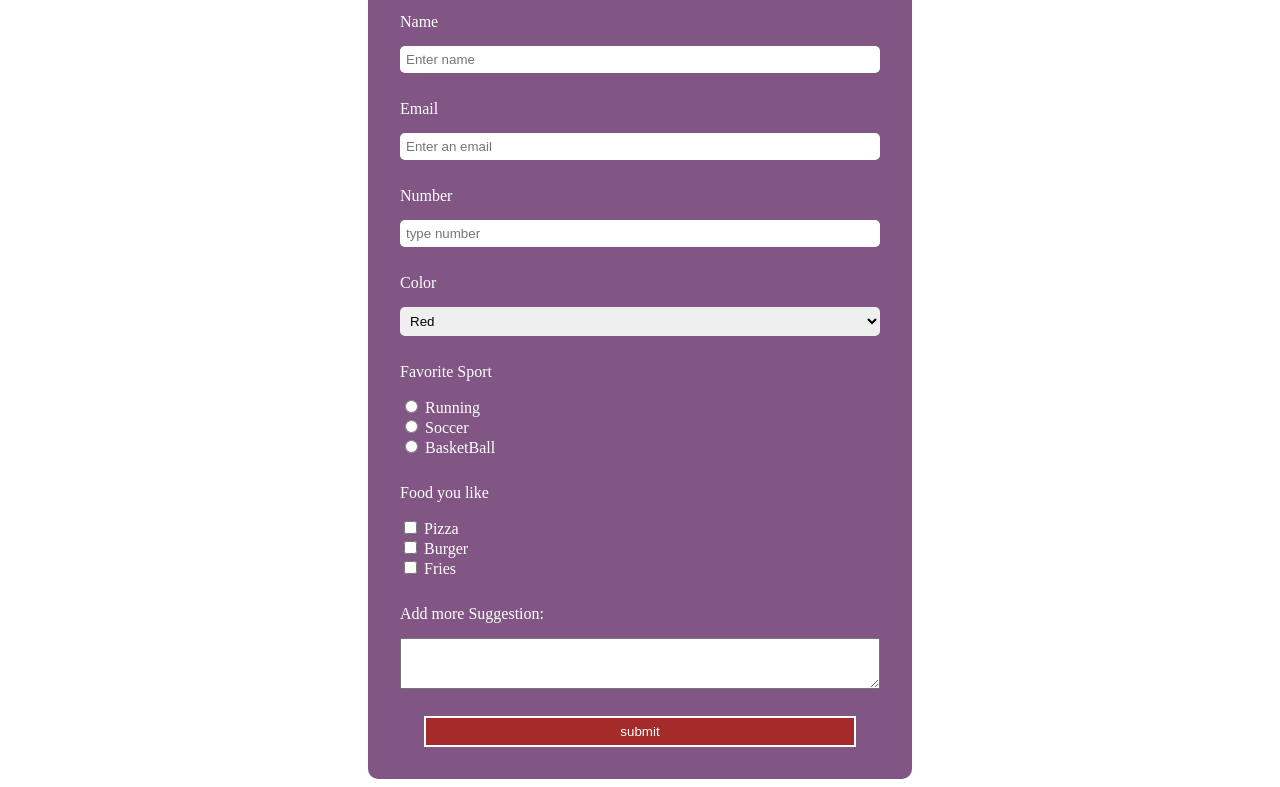
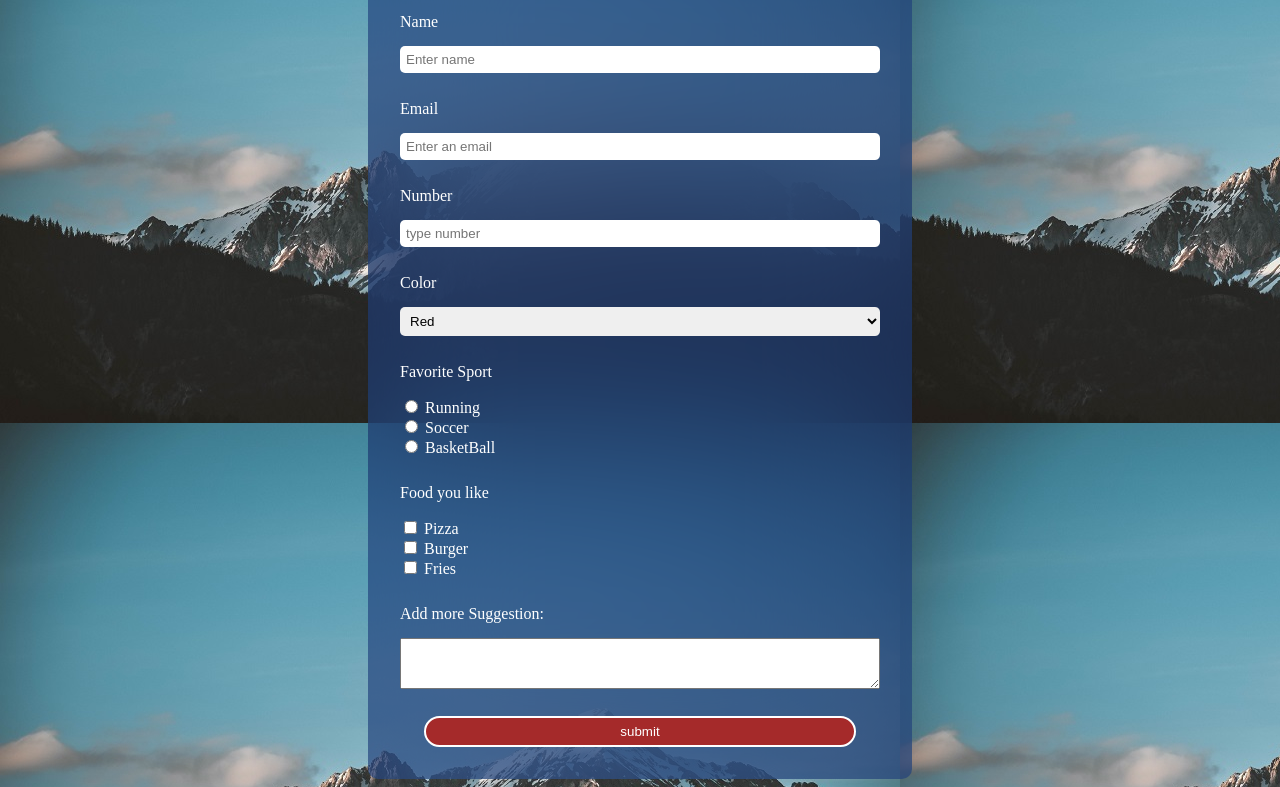
Before and after one commit to SeifEleslam/microverseProj, a plain HTML site: page index.html in a window 1280 px wide. Shown: the part 177-964 px from the top of the page. Drawn offline with Linux system fonts and the light colour scheme.

Commit message:
more style added

```diff
--- a/css/style.css
+++ b/css/style.css
@@ -1,8 +1,14 @@
 #title {
   text-align: center;
 }
+#body{
+  background-image: url("bgimg.jpg");
+
+
+}
 #main {
-  background-color: rgba(76, 15, 80, 0.7);
+  background-color: rgba(24, 54, 119, 0.6);
+  backdrop-filter: blur(80px);
   color: white;
   border-radius: 10px;
   padding: 2rem;
@@ -31,6 +37,7 @@
   color: white;
   background: brown;
   border: white 2px solid;
+  border-radius: 20px;
 }
 
 input {
--- a/index.html
+++ b/index.html
@@ -6,7 +6,7 @@
     <link rel="stylesheet" href="css/style.css" />
   </head>
 
-  <body>
+  <body id="body">
     <script src="https://cdn.freecodecamp.org/testable-projects-fcc/v1/bundle.js"></script>
     <main id="main">
       <h1 id="title">Title</h1>
```
Also changed, not shown: bgimg.jpg (added), css/bgimg.jpg (added).
